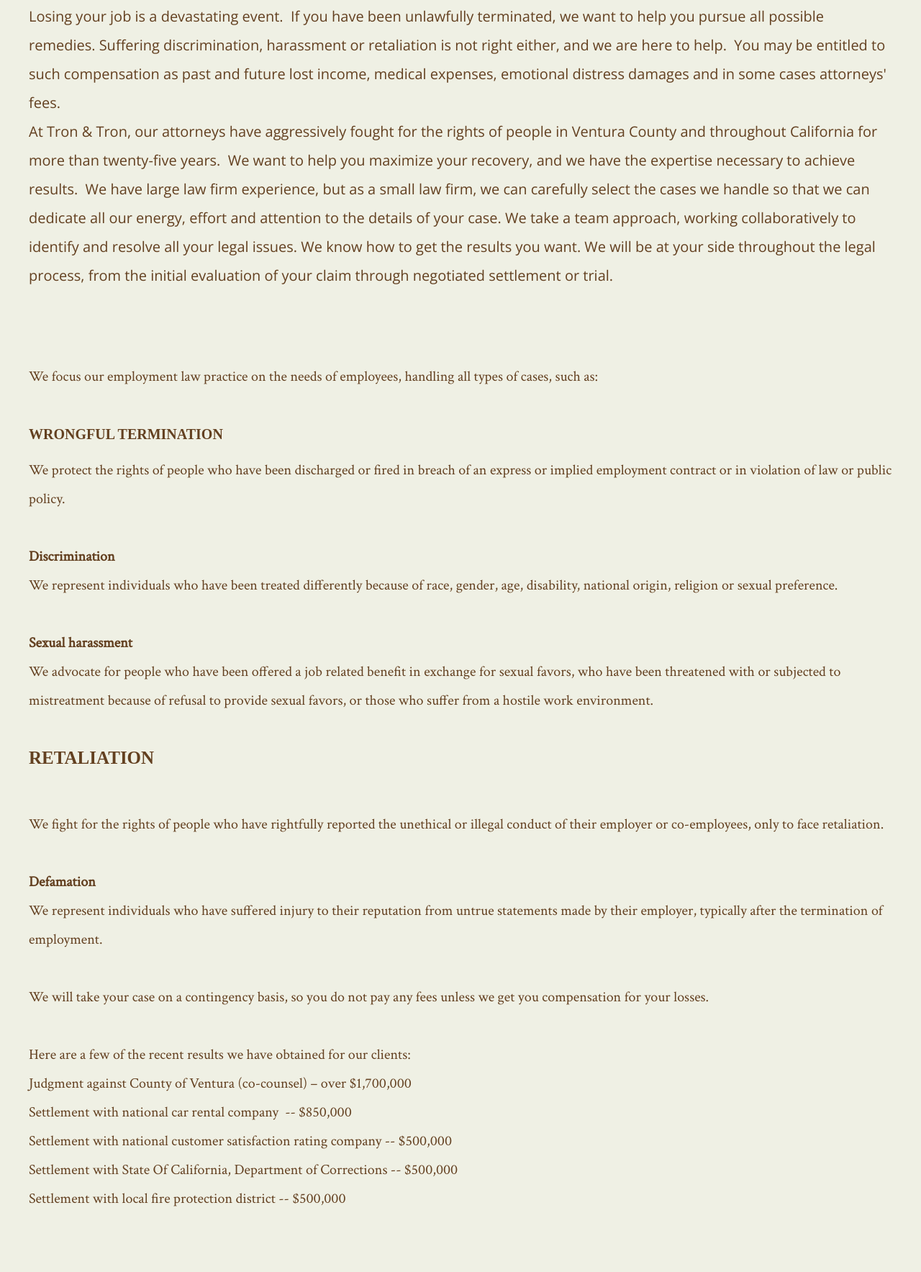
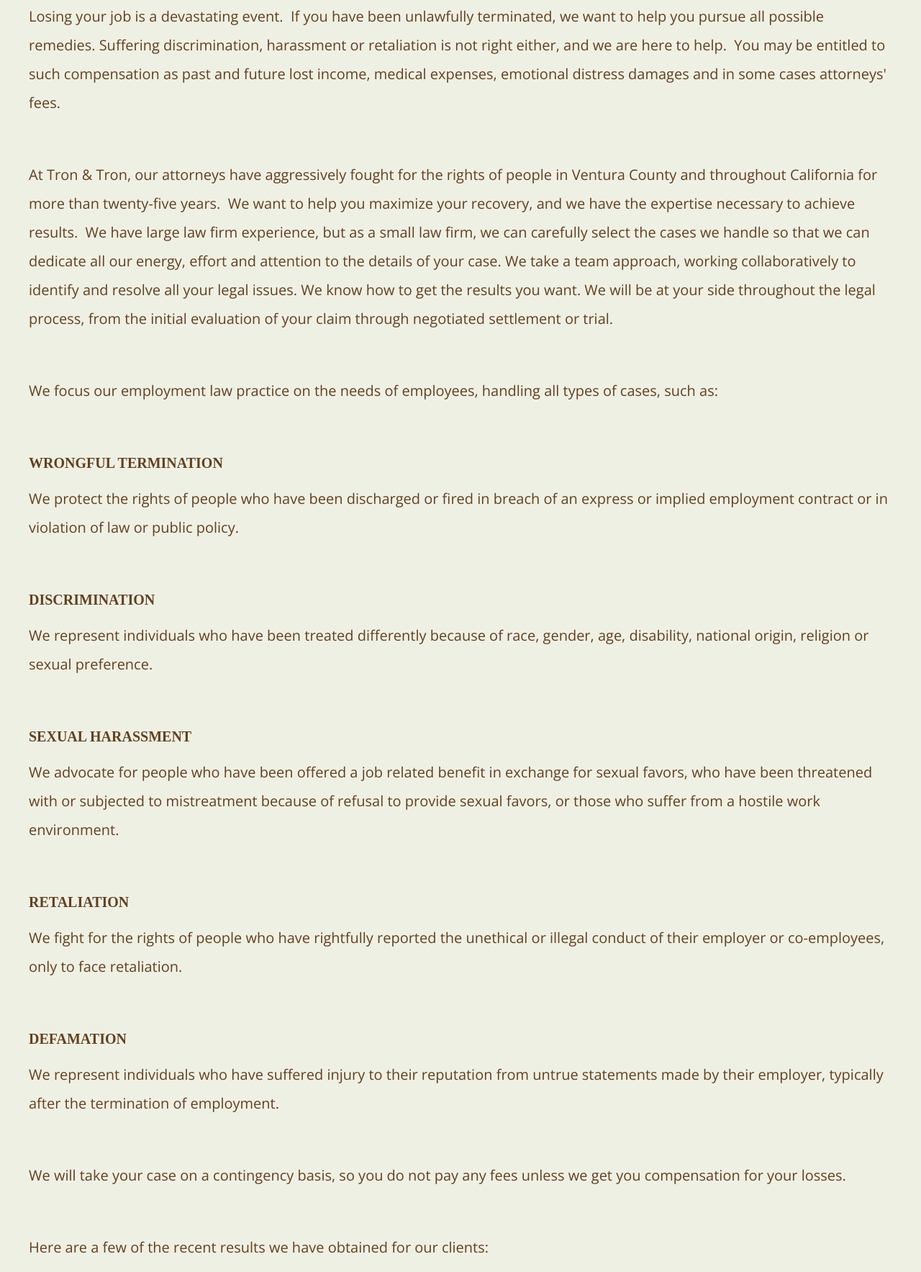
Before and after one commit to alexrtron/tronlaw, a plain HTML site: page Employment_Law.html in a window 1280 px wide. Shown: the part 1030-2797 px from the top of the page at 72% size. Drawn offline with nearby package versions, Linux system fonts and the light colour scheme; a web font is replaced by a local one.

Commit message:
Text Stuff
:)

```diff
--- a/Employment_Law.html
+++ b/Employment_Law.html
@@ -74,33 +74,30 @@
 <h3>EXPERIENCED ATTORNEYS SERVING VENTURA COUNTY AND SOUTHERN CALIFORNIA</h3>
 
 <p>Losing your job is a devastating event.&nbsp; If you have been unlawfully terminated, we want to help you pursue all possible remedies. Suffering discrimination, harassment or retaliation is not right either, and we are here to help.&nbsp; You may be entitled to such compensation as past and future lost income, medical expenses, emotional distress damages and in some cases attorneys' fees. &nbsp;
-<br />
-At Tron &amp; Tron, our attorneys have aggressively fought for the rights of people in Ventura County and throughout California for more than twenty-five years.&nbsp; We want to help you maximize your recovery, and we have the expertise necessary to achieve results.&nbsp; We have large law firm experience, but as a small law firm, we can carefully select the cases we handle so that we can dedicate all our energy, effort and attention to the details of your case. We take a team approach, working collaboratively to identify and resolve all your legal issues. We know how to get the results you want. We will be at your side throughout the legal process, from the initial evaluation of your claim through negotiated settlement or trial.</p>
-<br />
-We focus our employment law practice on the needs of employees, handling all types of cases, such as:<br />
-<br />
-                                <h1><b>Wrongful termination</b><br /></h1>
-We protect the rights of people who have been discharged or fired in breach of an express or implied employment contract or in violation of law or public policy.<br />
-<br />
-<b>Discrimination</b><br />
-We represent individuals who have been treated differently because of race, gender, age, disability, national origin, religion or sexual preference.<br />
-<br />
-<b>Sexual harassment</b><br />
-We advocate for people who have been offered a job related benefit in exchange for sexual favors, who have been threatened with or subjected to mistreatment because of refusal to provide sexual favors, or those who suffer from a hostile work environment.<br />
-<br />
-<h4>Retaliation</h4><br />
-We fight for the rights of people who have rightfully reported the unethical or illegal conduct of their employer or co-employees, only to face retaliation.<br />
-<b><br />
-Defamation</b><br />
-We represent individuals who have suffered injury to their reputation from untrue statements made by their employer, typically after the termination of employment.<br />
-&nbsp;&nbsp;
-<br />
-We will take your case on a contingency basis, so you do not pay any fees unless we get you compensation for your losses. &nbsp;<br />
-<br />
-Here are a few of the recent results we have obtained for our clients:
+</p>
+<p>At Tron &amp; Tron, our attorneys have aggressively fought for the rights of people in Ventura County and throughout California for more than twenty-five years.&nbsp; We want to help you maximize your recovery, and we have the expertise necessary to achieve results.&nbsp; We have large law firm experience, but as a small law firm, we can carefully select the cases we handle so that we can dedicate all our energy, effort and attention to the details of your case. We take a team approach, working collaboratively to identify and resolve all your legal issues. We know how to get the results you want. We will be at your side throughout the legal process, from the initial evaluation of your claim through negotiated settlement or trial.</p>
+
+                                            <p>We focus our employment law practice on the needs of employees, handling all types of cases, such as:<br /></p>
+
+                             <h1>Wrongful termination<br /></h1>
+                                            <p>We protect the rights of people who have been discharged or fired in breach of an express or implied employment contract or in violation of law or public policy.</p>
+                                            <h1>Discrimination<br /></h1>
+                                            <p>We represent individuals who have been treated differently because of race, gender, age, disability, national origin, religion or sexual preference.</p>
+
+                                            <h1>Sexual harassment</h1>
+                                            <p>We advocate for people who have been offered a job related benefit in exchange for sexual favors, who have been threatened with or subjected to mistreatment because of refusal to provide sexual favors, or those who suffer from a hostile work environment.</p>
+
+<h1>Retaliation</h1>
+                                            <p>We fight for the rights of people who have rightfully reported the unethical or illegal conduct of their employer or co-employees, only to face retaliation.</p>
+
+                                            <h1>Defamation</h1>
+<p>We represent individuals who have suffered injury to their reputation from untrue statements made by their employer, typically after the termination of employment.</p>
+
+<p>We will take your case on a contingency basis, so you do not pay any fees unless we get you compensation for your losses.</p>
+                                            <p>Here are a few of the recent results we have obtained for our clients:</p>
 <ul>
     <li>Judgment against County of Ventura (co-counsel) &#8211; over $1,700,000</li>
-    <li>Settlement with national car rental company&nbsp; -- $850,000</li>
+                                            <li>Settlement with national car rental company&nbsp; -- $850,000</li>
     <li>Settlement with national customer satisfaction rating company -- $500,000</li>
     <li>Settlement with State Of California, Department of Corrections -- $500,000</li>
     <li>Settlement with local fire protection district -- $500,000</li>
@@ -114,7 +111,7 @@
 										</section>
 
 				 <div>
-                                <p align="center">Tron Law&nbsp;&nbsp;</b> &#8226;&nbsp;&nbsp; 1297 Flynn Road, Suite 210&nbsp; &#8226;&nbsp;&nbsp; Camarillo, CA 93012 Telephone: 805-388-1241&nbsp; &#8226;&nbsp;&nbsp; FAX: 805-388-2091 </p><br />
+                                <p align="center">Tron Law&nbsp;&nbsp;</b> &#8226;&nbsp;&nbsp; 1297 Flynn Road, Suite 210&nbsp; &#8226;&nbsp;&nbsp; Camarillo&nbsp; &#8226;&nbsp;&nbsp; CA 93012 Telephone: 805-388-1241&nbsp; &#8226;&nbsp;&nbsp; FAX: 805-388-2091 </p><br />
                                  </div>
 	</body>
 </html>
--- a/css/style.css
+++ b/css/style.css
@@ -134,7 +134,7 @@
 
     ul, ol, dl
     {
-       font-family: 'Crimson Text', serif;
+       font-family: 'Open Sans', sans-serif;
     }
 
 
@@ -742,6 +742,7 @@
 		background: #fff;
 		border-top: solid 5px #e3daa8;
 		border-bottom: solid 5px #634020;
+
 	}
 
 /*********************************************************************************/
```
Also changed, not shown: About_Us.html (+2 -2 lines), Contact_Us.html (+1 -1 lines), Lanny_Tron.html (+1 -1 lines), Personal_Injury.html (+16 -19 lines), Terry_Tron.html (+1 -1 lines), index.html (+1 -1 lines).
